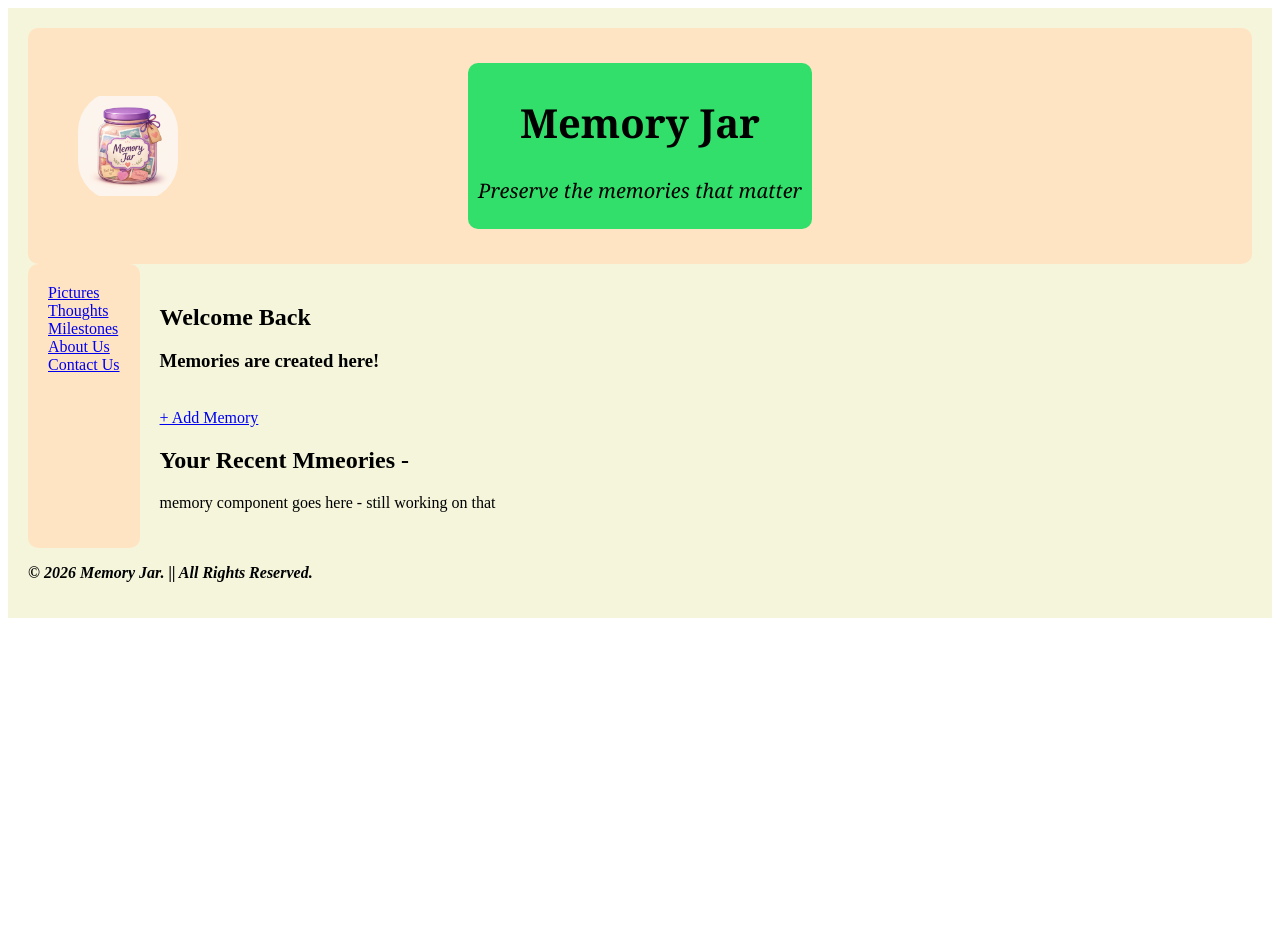
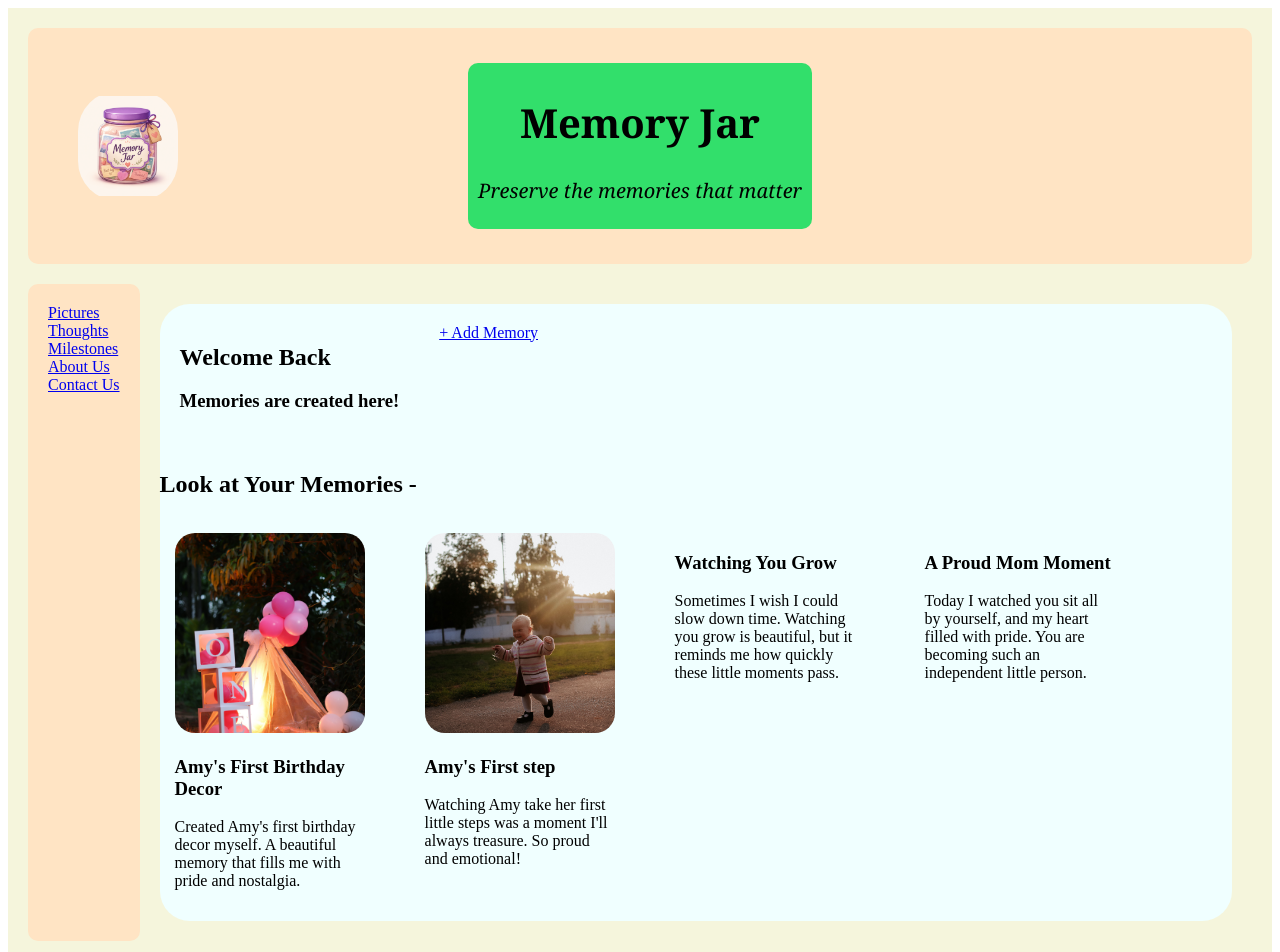
Before and after one commit to Maddy1611/unit1-final-project-Madhurima-R, a React (Vite) app: page / in a window 1280 px wide. Shown: the top 952 px of the page. Before the commit the page ends 800 px from the top, so only its background shows below. Built offline with nearby package versions, Linux system fonts and the light colour scheme.

Commit message:
created recent memory card

```diff
--- a/src/components/Dashboard/Dashboard.css
+++ b/src/components/Dashboard/Dashboard.css
@@ -0,0 +1,18 @@
+
+.dashboard-main{
+    background-color: azure;
+    border-radius: 30px;
+}
+
+.dashboard-top{
+    display: flex;
+}
+
+.welcome-card{
+    padding: 20px;
+}
+
+.add-memory-button{
+    padding: 20px;
+
+}
--- a/src/components/Dashboard/Dashboard.jsx
+++ b/src/components/Dashboard/Dashboard.jsx
@@ -1,10 +1,13 @@
 import React from 'react'
 import { Link } from 'react-router'
+import "./Dashboard.css"
 import RecentMemory from '../RecentMemory/RecentMemory'
 
 function Dashboard() {
   return (
-    <>
+    <div className='dashboard-main'>
+    <div className='dashboard-top'>
+
     <div className='welcome-card'>
       <h2>Welcome Back</h2>
       <h3>Memories are created here!</h3>
@@ -15,12 +18,12 @@ function Dashboard() {
        + Add Memory
     </Link>
     <br/>
+    </div>
 
     <div className='recent-memories'>
         <RecentMemory />
-        <p>memory component goes here - still working on that</p>
     </div>
-    </>
+    </div>
 )
 }
 
--- a/src/components/Footer/Footer.css
+++ b/src/components/Footer/Footer.css
@@ -0,0 +1,3 @@
+.footer{
+    text-align: center;
+}
--- a/src/components/Footer/Footer.jsx
+++ b/src/components/Footer/Footer.jsx
@@ -1,4 +1,5 @@
 import React from 'react'
+import "./Footer.css"
 
 function Footer() {
   return (
--- /dev/null
+++ b/src/components/RecentMemory/RecentMemory.css
@@ -0,0 +1,19 @@
+
+.memory-cards {
+    display: flex;
+    flex-wrap: wrap;
+    gap: 30px;
+}
+
+.memory-card {
+    width: 220px;
+    padding: 15px;
+    box-sizing: border-box;
+}
+
+.memory-card img {
+    width: 100%;
+    height: 200px;
+    border-radius: 20px;
+    object-fit: cover;
+}
--- a/src/components/RecentMemory/RecentMemory.jsx
+++ b/src/components/RecentMemory/RecentMemory.jsx
@@ -1,8 +1,29 @@
+import React from "react";
+import "./RecentMemory.css"
+import picturesData from "../../mock-data/mockPictures";
+import thoughtsData from "../../mock-data/mockThoughts";
+
 function RecentMemory ({memory}) {
 return (
-<div className="recent-memory">
-    <h2>Your Recent Mmeories -</h2>
+    <>
+<h2>Look at Your Memories -</h2>
+<div className="memory-cards">
+    {picturesData.slice(0,2).map((picture) => (
+        <div className="memory-card">
+            <img src={picture.image} alt={picture.title}/>
+            <h3>{picture.title}</h3>
+            <p>{picture.description}</p>
+        </div>
+    ))}
+
+    {thoughtsData.slice(0,2).map((thoughts) =>(
+        <div className="memory-card">
+            <h3>{thoughts.title}</h3>
+            <p>{thoughts.thought}</p>
+        </div>
+    ))}
 </div>
+</>
 )
 }
 
--- a/src/mock-data/mockPictures.js
+++ b/src/mock-data/mockPictures.js
@@ -27,3 +27,5 @@ export const picturesData = [
         feeling: "Proud and Happy"
     }
 ];
+
+export default picturesData
--- a/src/mock-data/mockThoughts.js
+++ b/src/mock-data/mockThoughts.js
@@ -99,3 +99,5 @@ export const thoughtsData = [
     feeling: "Happy"
   }
 ];
+
+export default thoughtsData
--- a/src/pages/Homepage/Homepage.css
+++ b/src/pages/Homepage/Homepage.css
@@ -2,7 +2,8 @@
     background-color: beige;
     display: flex;
     flex-direction: column;
-    padding: 20px
+    padding: 20px;
+    gap: 20px;
 }
 
 .header-box{
@@ -27,3 +28,7 @@
     flex: 1;
     padding: 20px
 }
+
+.footer-box{
+    text-align: center;
+}
```
Also changed, not shown: src/components/Buttons/FeelingsButton.jsx (added).
